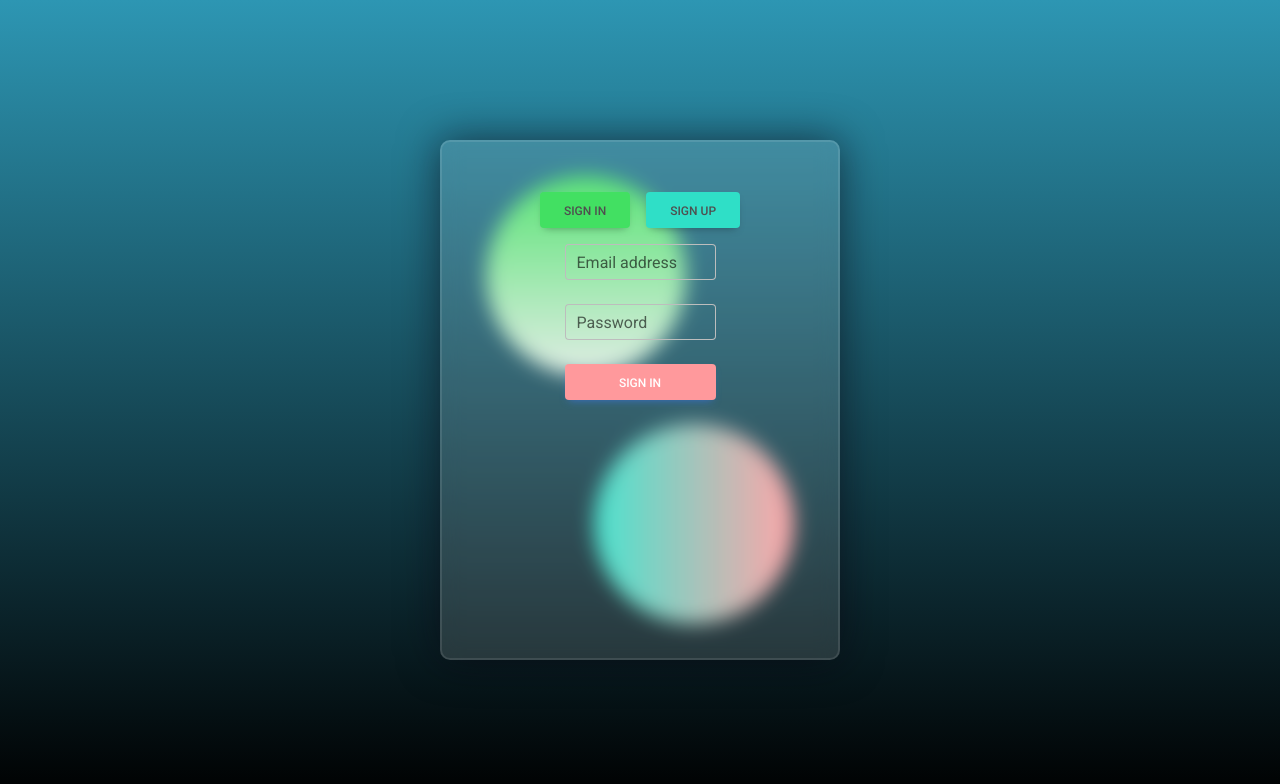
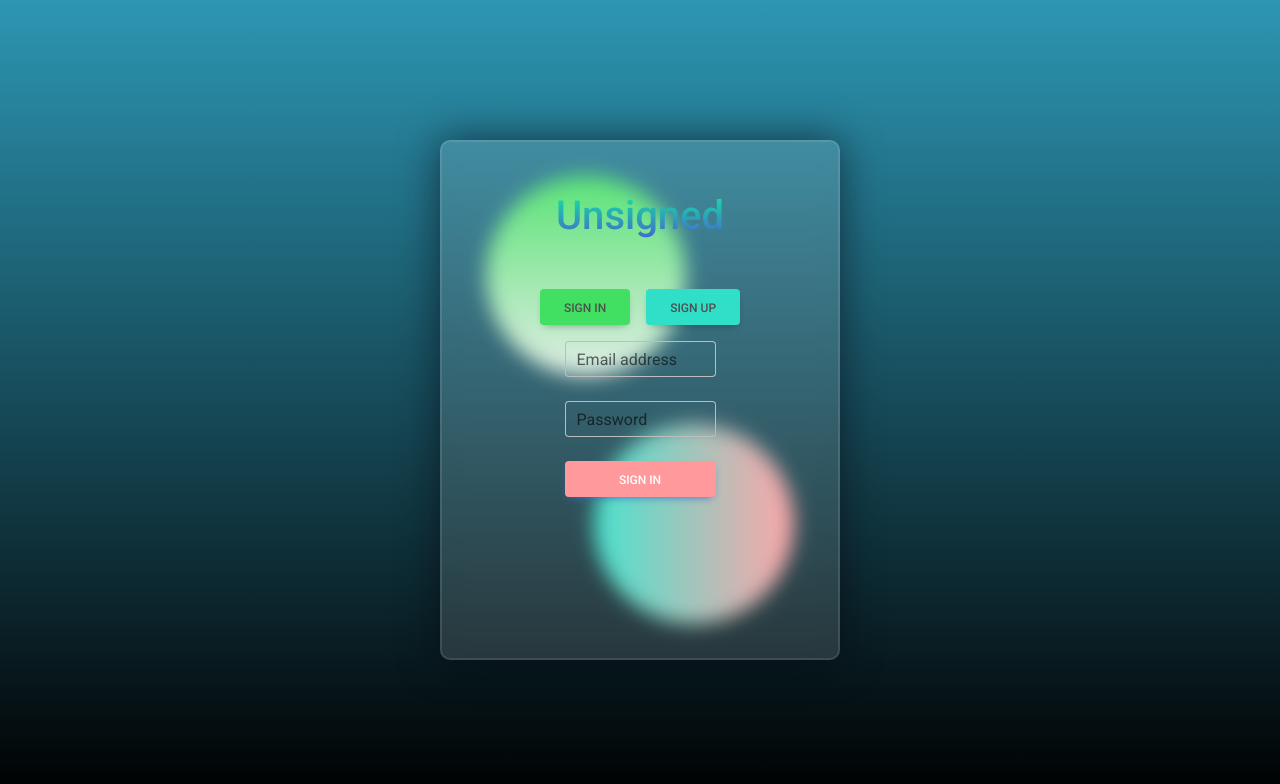
Before and after one commit to Alphie1028/Unsigned, a React (Vite) app in the folder client/: page / in a window 1280 px wide. Shown: the top 784 px of the page. Built offline with nearby package versions, Linux system fonts and the light colour scheme.

Commit message:
added title to sign in page

```diff
--- a/client/index.html
+++ b/client/index.html
@@ -5,7 +5,7 @@
     <link rel="icon" type="image/svg+xml" href="/vite.svg" />
     <meta name="viewport" content="width=device-width, initial-scale=1.0" />
     <link href="https://fonts.googleapis.com/css?family=Roboto:300,400,500,700&display=swap" rel="stylesheet" />
-    <title>Vite + React</title>
+    <title>Unsigned</title>
   </head>
   <body>
     <div id="root"></div>
--- a/client/src/App.jsx
+++ b/client/src/App.jsx
@@ -3,6 +3,7 @@ import { useState } from "react";
 import Options from "./components/Options"
 import SignInForm from "./components/SignInForm";
 import SignUpForm from "./components/SignUpForm";
+import "/src/styles/Title.css"
 
 
 function App() {
@@ -30,8 +31,11 @@ function App() {
         <div className="shape"></div>
         <div className="shape"></div>
       </div>
-      <h1>Welcome!</h1>
+
       <div id="test">
+        <div id="name" >
+          <h1>Unsigned</h1>
+        </div>
         <Options
           onSignInClick={handleSignInClick}
           onSignUpClick={handleSignUpClick}
--- a/client/src/styles/HomePage.css
+++ b/client/src/styles/HomePage.css
@@ -1,5 +1,5 @@
 #myGroups {
-    background: linear-gradient(to right, #e0bbff, #d4fc79);
+    background: linear-gradient(to right, #b54a8c, #32b9f8);
     max-width: 20%;
     height: 80px;
     display: flex;
@@ -13,7 +13,7 @@
 }
 
 #memberOf {
-    background: linear-gradient(to right, #e0bbff, #d4fc79);
+    background: linear-gradient(to right, #24e65e, #9228f0);
     max-width: 20%;
     height: 80px;
     display: flex;
@@ -27,7 +27,7 @@
 }
 
 #allGroups {
-    background: linear-gradient(to right, #e0bbff, #d4fc79);
+    background: linear-gradient(to right, #0fb8f1, #5ce513);
     max-width: 20%;
     height: 80px;
     display: flex;
--- a/client/src/styles/Menu.css
+++ b/client/src/styles/Menu.css
@@ -1,5 +1,5 @@
 #menu {
-    background: linear-gradient(to right, #e0bbff, #d4fc79);
+    background: linear-gradient(to right, #0ee6df, #cb4191);
     max-width: 20%;
     height: 50px;
 
--- /dev/null
+++ b/client/src/styles/Title.css
@@ -0,0 +1,8 @@
+#name{
+    text-align: center;
+    margin-bottom: 15%;
+    font-size: 100px;
+    background: -webkit-linear-gradient(#11e99e, #4563d2);
+    -webkit-background-clip: text;
+    -webkit-text-fill-color: transparent;
+}
```
